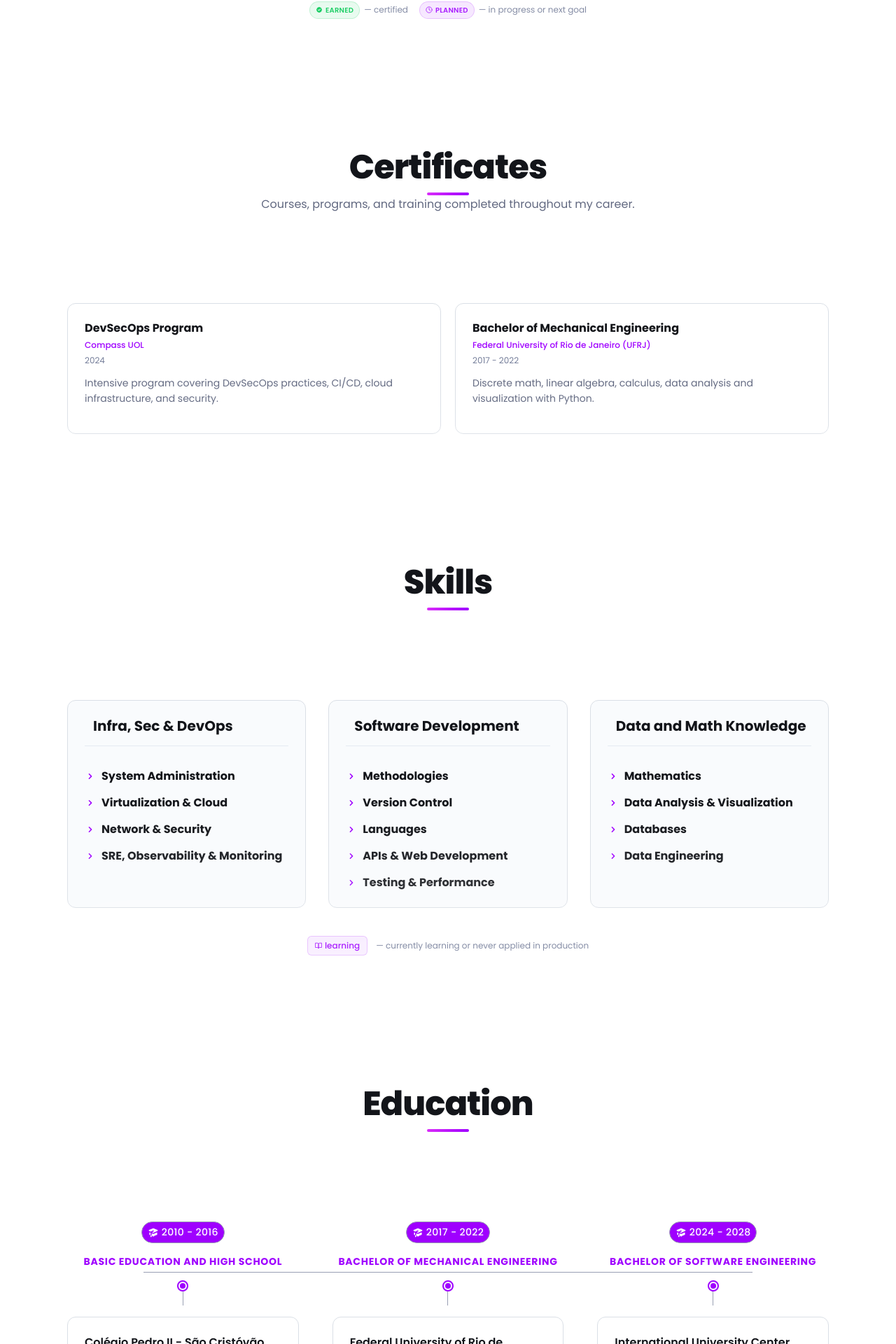
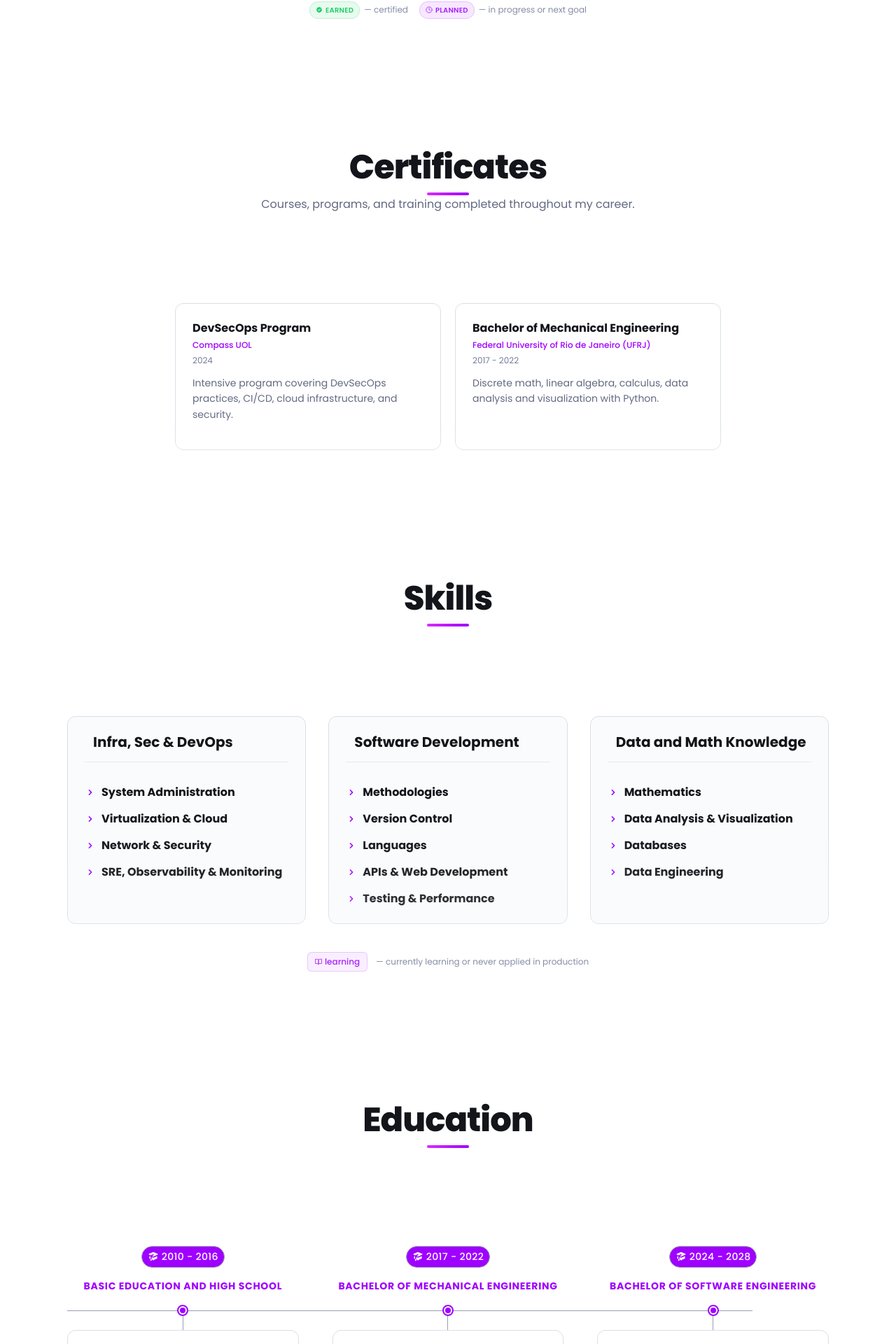
Before and after one commit to gabrielng-rj99/gabrielng-rj99.github.io, a React (Vite) app: page / in a window 1280 px wide. Shown: the part 3495-5415 px from the top of the page at 70% size. Built offline with nearby package versions, Linux system fonts and the light colour scheme.

Commit message:
refactor: improve mobile responsive layout for Certifications, Education, and Experience

```diff
--- a/src/components/Certifications.module.css
+++ b/src/components/Certifications.module.css
@@ -5,6 +5,7 @@
 /* Badges Grid */
 .badgesGrid {
     display: grid;
+    grid-template-columns: repeat(2, 1fr);
     gap: 1rem;
     justify-content: center;
     max-width: 72rem;
@@ -14,6 +15,7 @@
 
 @media (min-width: 768px) {
     .badgesGrid {
+        grid-template-columns: repeat(var(--grid-cols, 3), auto);
         gap: 1.5rem;
     }
 }
@@ -21,11 +23,18 @@
 /* Certificates Grid */
 .certificatesGrid {
     display: grid;
+    grid-template-columns: 1fr;
     gap: 1.25rem;
     justify-content: center;
     max-width: 72rem;
     margin: 0 auto;
     width: 100%;
+}
+
+@media (min-width: 768px) {
+    .certificatesGrid {
+        grid-template-columns: repeat(var(--grid-cols, 2), minmax(280px, 380px));
+    }
 }
 
 /* Legend */
--- a/src/components/Certifications.tsx
+++ b/src/components/Certifications.tsx
@@ -278,27 +278,25 @@ export default function Certifications() {
     const hasCertifications = certifications.length > 0;
     const hasCertificates = certificates.length > 0;
 
-    // Calculate columns: max 6, but use actual count if less
-    // If more than 6, calculate equal distribution across rows
-    const MAX_COLS = 6;
-    const calcCols = (count: number) => {
-        if (count <= MAX_COLS) return count;
-        // For 7-8 items: use 4 cols (4+3 or 4+4)
-        // For 9-12 items: use 6 cols (distribute evenly)
-        const rows = Math.ceil(count / MAX_COLS);
+    // Calculate columns
+    // If more than max, calculate equal distribution across rows
+    const calcCols = (count: number, maxCols: number) => {
+        if (count <= maxCols) return count;
+        // Distribute evenly
+        const rows = Math.ceil(count / maxCols);
         return Math.ceil(count / rows);
     };
 
-    const badgeCols = calcCols(certifications.length);
-    const certCols = calcCols(certificates.length);
+    const badgeCols = calcCols(certifications.length, 6);
+    const certCols = calcCols(certificates.length, 4);
 
-    // Build grid style dynamically
+    // Build grid style dynamically via CSS Variables to allow media queries
     const badgeGridStyle = {
-        gridTemplateColumns: `repeat(${badgeCols}, auto)`,
+        "--grid-cols": badgeCols,
     } as React.CSSProperties;
 
     const certGridStyle = {
-        gridTemplateColumns: `repeat(${certCols}, minmax(280px, 1fr))`,
+        "--grid-cols": certCols,
     } as React.CSSProperties;
 
     return (
--- a/src/components/Education.module.css
+++ b/src/components/Education.module.css
@@ -7,16 +7,31 @@
 .horizontalLine {
     display: none;
     position: absolute;
-    top: 4.5rem;
-    left: 10%;
+    top: 6.5rem;
+    left: 0;
     right: 10%;
     height: 1px;
+    z-index: 0;
+}
+
+/* Vertical Line - Mobile Only */
+.verticalLine {
+    display: block;
+    position: absolute;
+    top: 3rem;
+    bottom: 0;
+    left: 24px;
+    width: 1px;
     z-index: 0;
 }
 
 @media (min-width: 1024px) {
     .horizontalLine {
         display: block;
+    }
+
+    .verticalLine {
+        display: none;
     }
 }
 
@@ -46,7 +61,32 @@
 .cardWrapper {
     display: flex;
     flex-direction: column;
-    align-items: center;
+    align-items: flex-start;
+    padding-left: 3.5rem;
+    position: relative;
+}
+
+@media (min-width: 1024px) {
+    .cardWrapper {
+        align-items: center;
+        padding-left: 0;
+    }
+}
+
+/* Card Header Sync */
+.cardHeader {
+    display: flex;
+    flex-direction: column;
+    align-items: flex-start;
+    justify-content: flex-end;
+    min-height: 4rem;
+}
+
+@media (min-width: 1024px) {
+    .cardHeader {
+        align-items: center;
+        height: 6rem;
+    }
 }
 
 /* Period Badge */
@@ -62,25 +102,37 @@
 
 /* Degree */
 .degree {
-    text-align: center;
+    text-align: left;
     font-size: 0.875rem;
     font-weight: 700;
     text-transform: uppercase;
     letter-spacing: 0.05em;
-    margin-bottom: 1rem;
+    margin-bottom: 0.5rem;
 }
 
-/* Timeline Dot - Desktop Only */
+@media (min-width: 1024px) {
+    .degree {
+        text-align: center;
+        margin-bottom: 1rem;
+    }
+}
+
+/* Timeline Dot */
 .timelineDotContainer {
-    display: none;
+    display: flex;
     flex-direction: column;
     align-items: center;
-    margin-bottom: 1rem;
+    position: absolute;
+    left: 24px;
+    top: 1rem;
+    margin-left: -8px;
 }
 
 @media (min-width: 1024px) {
     .timelineDotContainer {
-        display: flex;
+        position: static;
+        margin-left: 0;
+        margin-bottom: 0;
     }
 }
 
@@ -101,8 +153,15 @@
 }
 
 .timelineConnector {
+    display: none;
     width: 1px;
     height: 1.25rem;
+}
+
+@media (min-width: 1024px) {
+    .timelineConnector {
+        display: block;
+    }
 }
 
 /* Location */
--- a/src/components/Education.tsx
+++ b/src/components/Education.tsx
@@ -40,6 +40,11 @@ export default function Education() {
                         className={styles.horizontalLine}
                         style={{ background: "var(--border-muted)" }}
                     />
+                    {/* Vertical line connecting cards — mobile */}
+                    <div
+                        className={styles.verticalLine}
+                        style={{ background: "var(--border-muted)" }}
+                    />
 
                     {/* Cards Grid */}
                     <div className={styles.cardsGrid}>
@@ -53,6 +58,8 @@ export default function Education() {
                                 viewport={{ once: true, margin: "-60px" }}
                                 className={styles.cardWrapper}
                             >
+                                {/* Header Area to align heights */}
+                                <div className={styles.cardHeader}>
                                     {/* Period Badge */}
                                     <div
                                         className={`badge period-text ${styles.periodBadge}`}
@@ -72,6 +79,7 @@ export default function Education() {
                                     >
                                         {edu.degree}
                                     </h3>
+                                </div>
 
                                 {/* Timeline Dot — desktop only */}
                                 <div className={styles.timelineDotContainer}>
--- a/src/components/Experience.module.css
+++ b/src/components/Experience.module.css
@@ -91,6 +91,7 @@
     margin-left: -10px;
     transform-origin: center;
     z-index: 100;
+    transition: none;
 }
 
 .timelineDotInner {
@@ -98,7 +99,7 @@
     height: 8px;
     border-radius: 50%;
     background: var(--accent-purple);
-    transition: background 0.3s ease;
+    transition: none;
 }
 
 .job:hover .timelineDotInner {
@@ -173,11 +174,14 @@
     position: absolute;
     left: 24px;
     top: 8px;
+    margin-left: -10px;
+    transform-origin: center;
     z-index: 100;
+    transition: none;
 }
 
 .job:hover .timelineDotMobile {
-    transform: scale(1.5);
+    transform: scale(1.4) translateX(-6px);
     box-shadow: 0 0 10px rgba(159, 0, 255, 0.5);
 }
 
```
Lines whose indentation alone changed are shown as unchanged.
